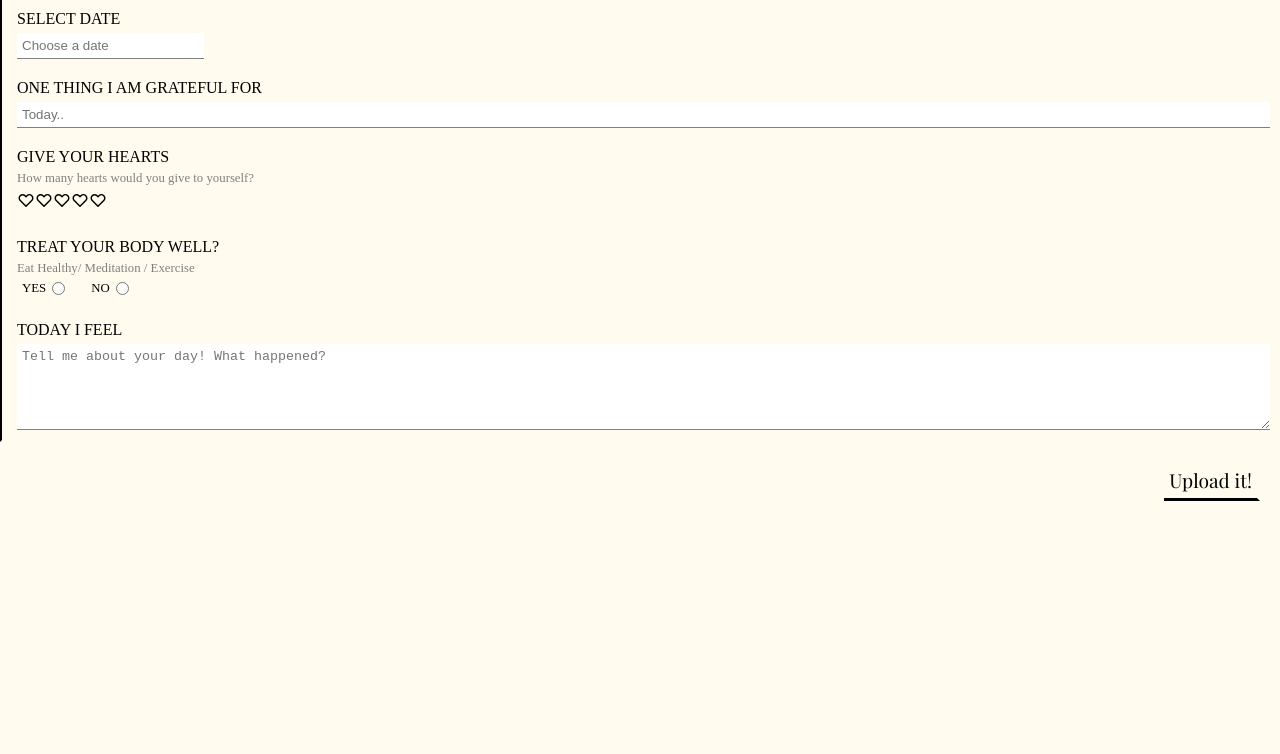
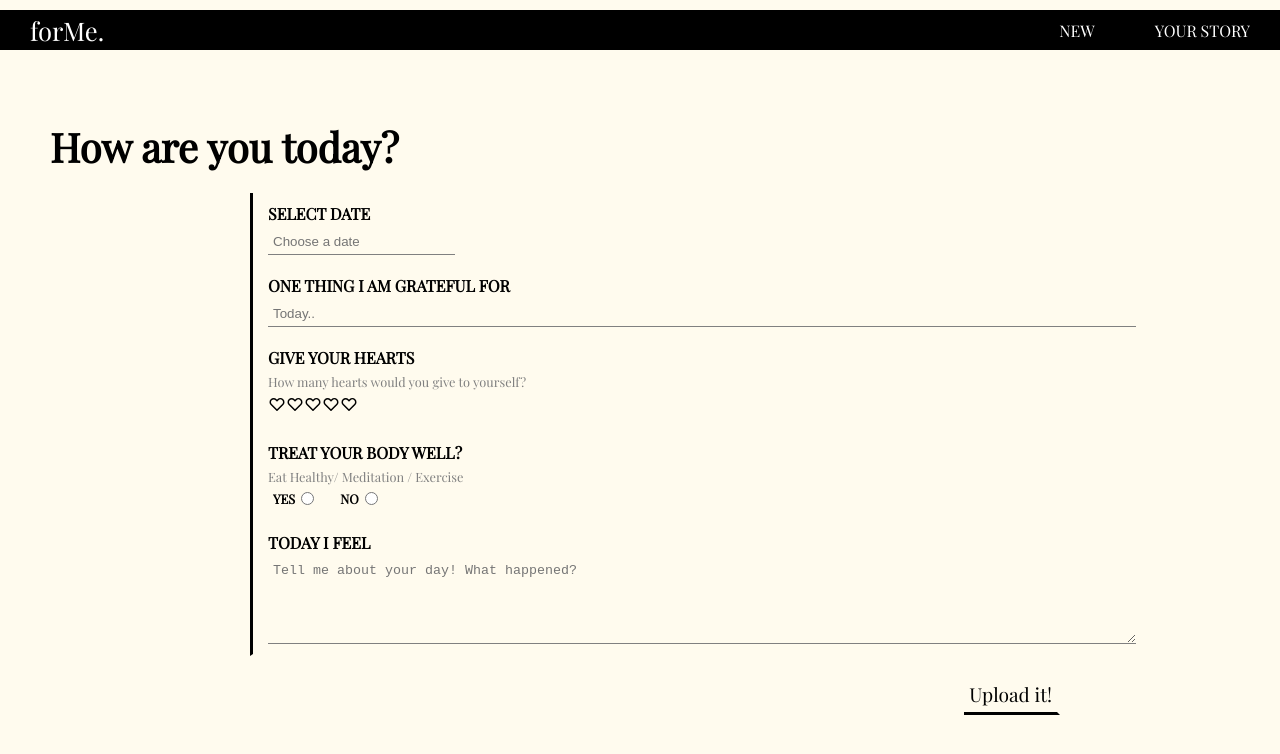
Before and after one commit to seongeunkimmy/Meme-diary, a React (Create React App) app in the folder client/: page /diaries/new in a window 1280 px wide. Shown: the top 754 px of the page. Built offline with nearby package versions, Linux system fonts and the light colour scheme.

Commit message:
adjusted some design

```diff
--- a/client/src/App.css
+++ b/client/src/App.css
@@ -1,3 +1,5 @@
+@import url('https://fonts.googleapis.com/css2?family=Playfair+Display&display=swap');
+
 * {
     box-sizing: border-box;
     margin: 0;
@@ -7,4 +9,5 @@
 
 body {
     background-color: #fffbee;
+    font-family: Playfair Display;
 }
--- a/client/src/pages/AddDiary.css
+++ b/client/src/pages/AddDiary.css
@@ -1,8 +1,22 @@
+.form {
+    display: block;
+    padding-top: 100px;
+    padding-bottom: 50px;
+}
+
 .form-control {
     display: flex;
     flex-direction: column;
+    width: 70%;
+    left: 250px;
     border-bottom: 2px solid transparent;
-    border-left: 2px solid black;
+    border-left: 3px solid black;
+    position: relative;
+}
+
+.form-title {
+    margin: 20px 50px;
+    font-size: 2.5rem;
 }
 
 .form-item {
@@ -14,19 +28,21 @@
 
 .form-item label {
     padding-bottom: 5px;
-    font-weight: 500;
+    font-weight: 600;
 }
 
 .form-item input {
     border: 0;
     border-bottom: 1px solid gray;
     padding: 5px;
+    background-color: #fffbee;
 }
 
 .form-item textarea {
     border: 0;
     border-bottom: 1px solid gray;
     padding: 5px;
+    background-color: #fffbee;
 }
 
 .form-item span {
@@ -67,4 +83,5 @@
 .form-upload {
     display: flex;
     justify-content: flex-end;
+    margin-right: 200px;
 }
--- a/client/src/pages/AddDiary.js
+++ b/client/src/pages/AddDiary.js
@@ -1,7 +1,7 @@
 import React, { useState } from 'react'
 // import { useHistory } from 'react-router-dom'
 import axios from 'axios';
-// import Navbar from '../components/Navbar'
+import Navbar from '../components/Navbar'
 import DatePicker from "react-datepicker";
 import HeartRating from "./HeartRating.js"
 
@@ -50,8 +50,9 @@ export default function AddDiary() {
 
     return (
         <div>
-
-           <form onSubmit={onSubmit}>
+        <Navbar />
+           <form className="form" onSubmit={onSubmit}>
+           <h1 className="form-title">How are you today? </h1>
             <div className="form-control">
             <div className="form-item">
               <label>SELECT DATE</label>
@@ -114,6 +115,7 @@ export default function AddDiary() {
               cols="15"
               rows="5" />
              </div>
+
             </div>
 
             <div className="form-upload">
--- a/client/src/pages/Diaries.css
+++ b/client/src/pages/Diaries.css
@@ -1,12 +1,26 @@
+.diary-container {
+    display: grid;
+    grid-template-columns: 1fr 2fr;
+    padding-top: 100px;
+    padding-bottom: 50px;
+}
+
+.diary-title {
+    font-size: 5rem;
+    font-family: Playfair Display;
+    font-weight: bold;
+    margin-left: 100px;
+}
+
 .diary {
     display: flex;
     flex-direction: column;
-    width: 800px;
+    width: 90%;
     border-bottom: 3px solid black;
     border-right: 3px solid transparent;
     padding: 10px;
-    margin: 50px;
 }
+
 .diary-item {
     display: flex;
     flex-direction: column;
--- a/client/src/pages/Diaries.js
+++ b/client/src/pages/Diaries.js
@@ -1,5 +1,6 @@
 import React, { useEffect, useState }from 'react'
 import HeartRating from "./HeartRating.js"
+import Navbar from "../components/Navbar"
 import './Diaries.css'
 
   export default function Diaries() {
@@ -18,12 +19,18 @@ import './Diaries.css'
           }
       }).then(jsonRes => setDiaries(jsonRes))
   })
-//   const deleteDiary = (_id) => {
-//     setDiaries(diaries.filter((diary) => diary._id !== _id))
-//    }
+
       return (
+
           <div>
-            {diaries.map(diary => <div className="diary">
+          <Navbar />
+          <div className="diary-container">
+        <h1 className="diary-title">forMe.</h1>
+        <div>
+
+            {diaries.map(diary =>
+            <>
+        <div className="diary">
           <div className="diary-item">
           <div className="diary-grid">
           <div>
@@ -63,9 +70,12 @@ import './Diaries.css'
           </div>
 
 
+          </>
+
   )}
+  </div>
 
-
+  </div>
          </div>
 
 
--- a/client/src/pages/DiaryApp.css
+++ /dev/null
@@ -1,5 +0,0 @@
-
-.form {
-    width: 330px;
-    margin-left: 25px;
-}
--- a/client/src/pages/Home.css
+++ b/client/src/pages/Home.css
@@ -1,9 +1,8 @@
-@import url('https://fonts.googleapis.com/css2?family=Playfair+Display&display=swap');
+
 
 .home-container{
     display: block;
     padding: 100px;
-
 }
 
 .title {
```
